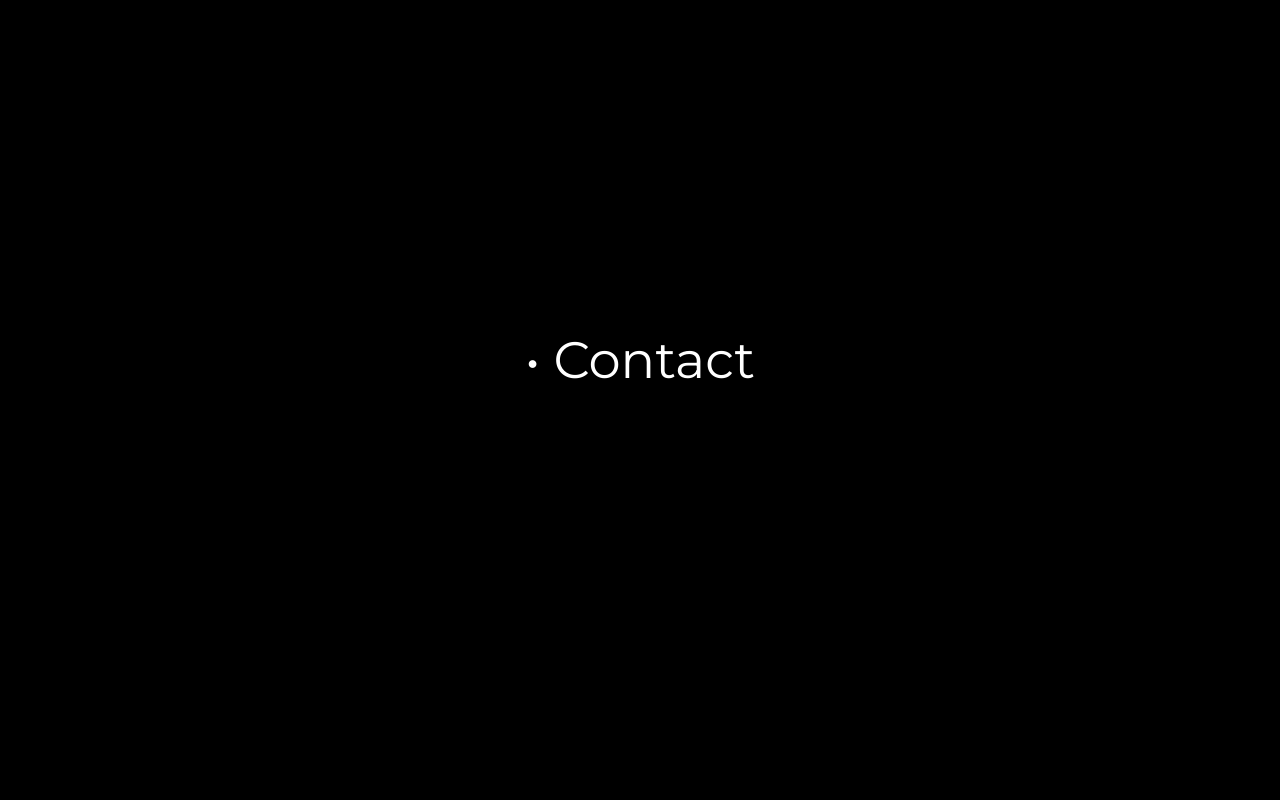
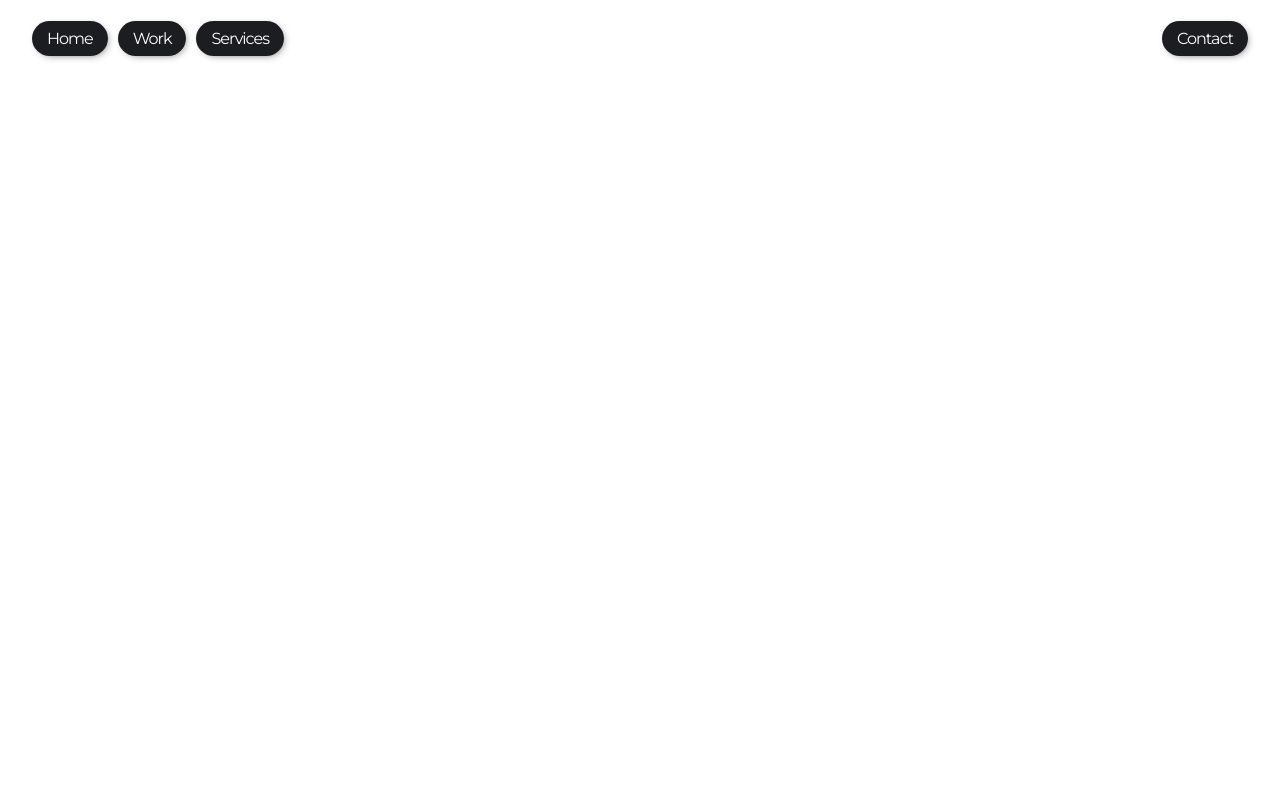
Before and after one commit to prateek15000/vyxis-ai-protfolio, a React (Vite) app: page /about in a window 1280 px wide. Shown: the top 800 px of the page. Built offline with nearby package versions, Linux system fonts and the light colour scheme.

Commit message:
Accept refs and update heading text

```diff
--- a/src/Components/About-Page/AboutTop.jsx
+++ b/src/Components/About-Page/AboutTop.jsx
@@ -1,16 +1,13 @@
-import React, { useRef } from "react";
-const AboutTop = ({styles}) => {
-
-    const blackRef = useRef(null);
-    const helloRef = useRef(null);
+import React from "react";
+const AboutTop = ({ styles, helloRef, blackRef }) => {
 
     return (
-        <section>
+        <section className={styles.AboutTopSec}>
             <div ref={blackRef} className={`${styles.black} ${styles.flex} ${styles.ac} ${styles.jc}`}>
-                <h2 ref={helloRef} className={styles.helloText}>• Contact</h2>
+                <h2 ref={helloRef} className={styles.helloText}>• About</h2>
             </div>
         </section>
     )
 }
 
-export default AboutTop
+export default AboutTop;
```
